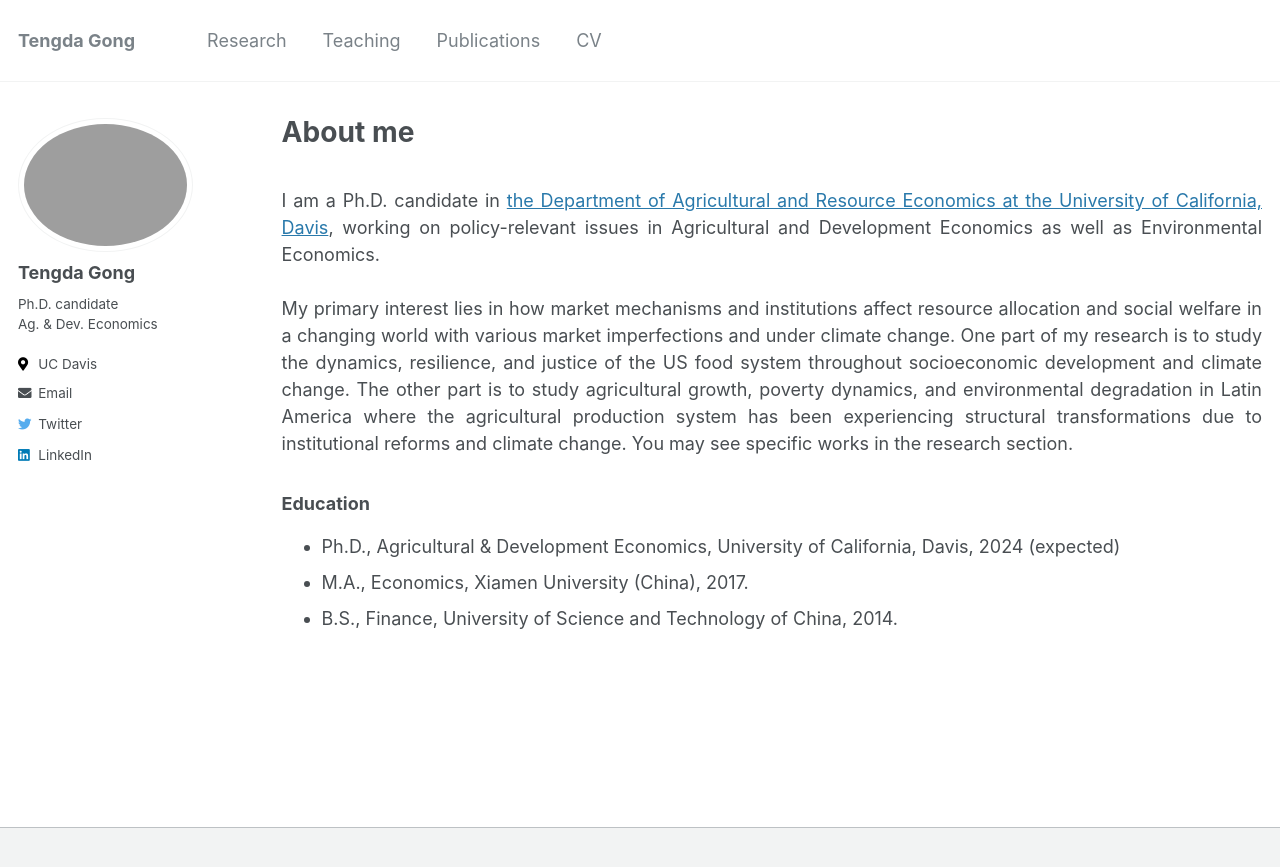
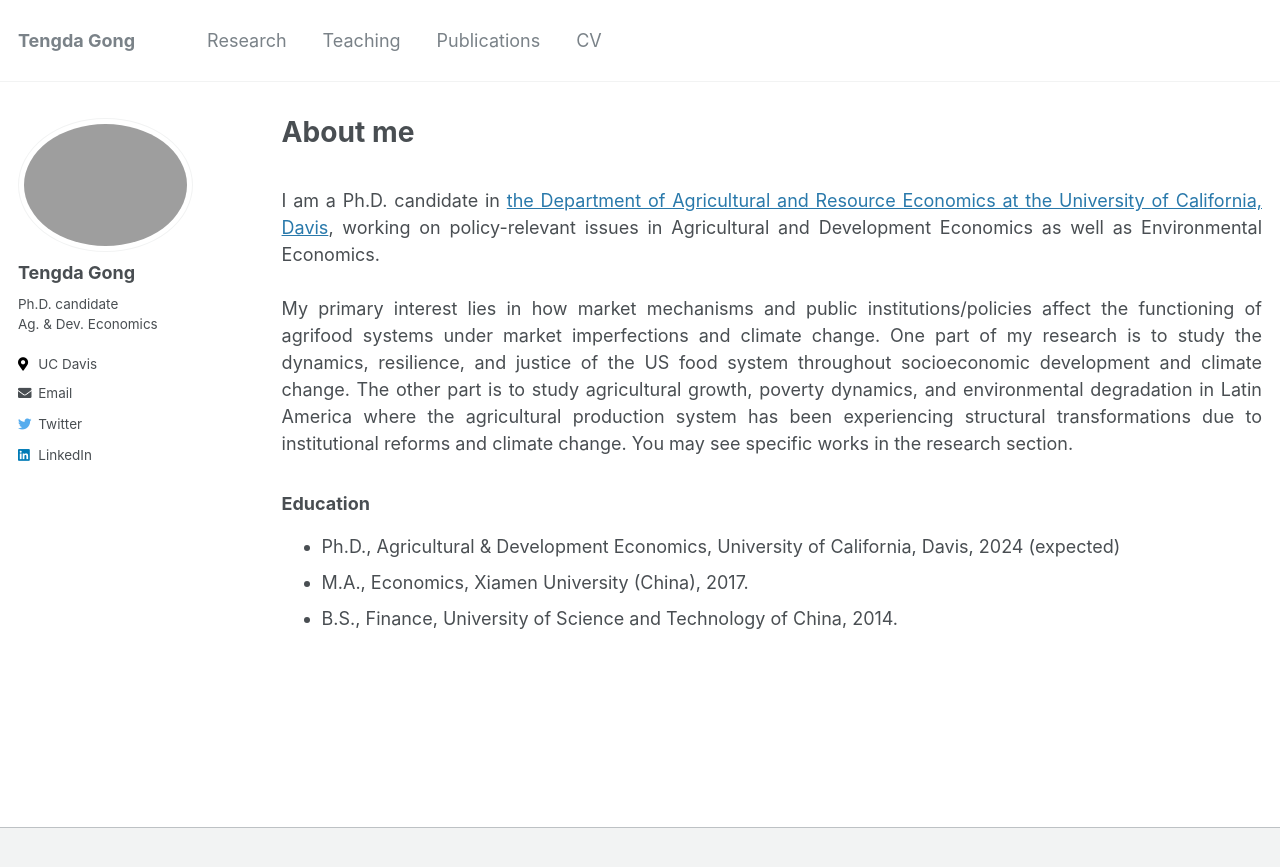
Before and after one commit to tendakung/tendakung.github.io, a Jekyll site: the page built from _pages/about.md, in a window 1280 px wide. Shown: the top 867 px of the page. Built offline with Jekyll 4.4.1, drawn with Linux system fonts in a browser that asks for light colours.

Commit message:
clarify on general research interest

```diff
--- a/_pages/about.md
+++ b/_pages/about.md
@@ -11,7 +11,7 @@ redirect_from:
 I am a Ph.D. candidate in [the Department of Agricultural and Resource Economics at the University of California, Davis](https://are.ucdavis.edu/people/grad-students/phd/tengda-gong/), working on policy-relevant issues in Agricultural and Development Economics as well as Environmental Economics.
 <br>
 <br>
-My primary interest lies in how market mechanisms and institutions affect resource allocation and social welfare in a changing world with various market imperfections and under climate change. One part of my research is to study the dynamics, resilience, and justice of the US food system throughout socioeconomic development and climate change. The other part is to study agricultural growth, poverty dynamics, and environmental degradation in Latin America where the agricultural production system has been experiencing structural transformations due to institutional reforms and climate change. You may see specific works in the research section.
+My primary interest lies in how market mechanisms and public institutions/policies affect the functioning of agrifood systems under market imperfections and climate change. One part of my research is to study the dynamics, resilience, and justice of the US food system throughout socioeconomic development and climate change. The other part is to study agricultural growth, poverty dynamics, and environmental degradation in Latin America where the agricultural production system has been experiencing structural transformations due to institutional reforms and climate change. You may see specific works in the research section.
 <br>
 ### Education
 - Ph.D., Agricultural & Development Economics, University of California, Davis, 2024 (expected)
```
